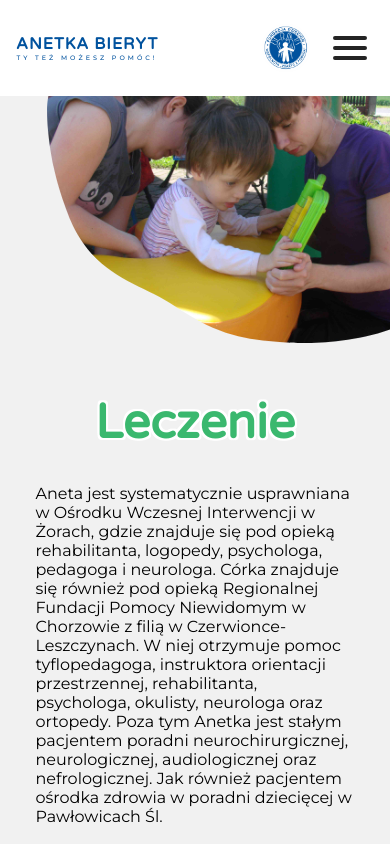
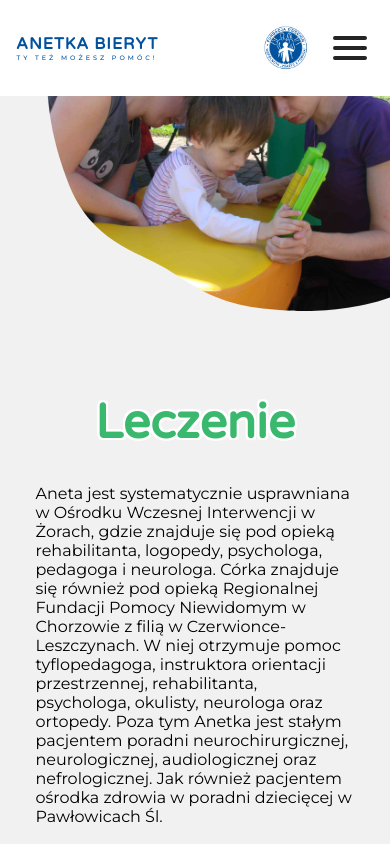
Before and after one commit to Evenerestin/FUNDACJA-CLient-, a Vue app in the folder client/: page /leczenie in a window 390 px wide. Shown: the top 844 px of the page. Built offline with nearby package versions, Linux system fonts and the light colour scheme.

Commit message:
adjusted media landscape responsiveness

```diff
--- a/client/src/views/HelpView.scss
+++ b/client/src/views/HelpView.scss
@@ -20,10 +20,10 @@ $font: var(--font-orange);
   top: 50%;
   right: 3vw;
   opacity: 1;
-  margin-top: 3.5rem;
+  // margin-top: 3.5rem;
   border-radius: 0;
   object-fit: contain;
-  transform: translateY(-50%);
+  transform: translateY(-42%);
 }
 
 #helpView .content {
@@ -84,7 +84,7 @@ $font: var(--font-orange);
 
 @media screen and (max-width: 767px) {
   #helpView .waves svg {
-    top: 5rem;
+    top: 3rem;
   }
 
   #helpView img {
--- a/client/src/views/TreatmentView.scss
+++ b/client/src/views/TreatmentView.scss
@@ -40,7 +40,7 @@ $font: var(--font-green);
 
 #treatmentView img {
   position: fixed;
-  top: 7rem;
+  top: 6rem;
   right: -0.5rem;
   width: 40vw;
   mask-image: url('/maskTreatment.svg');
@@ -113,7 +113,7 @@ $font: var(--font-green);
     position: absolute;
     width: 90vw;
     height: auto;
-    top: 5rem;
+    top: 3rem;
     object-fit: contain;
   }
 
```
